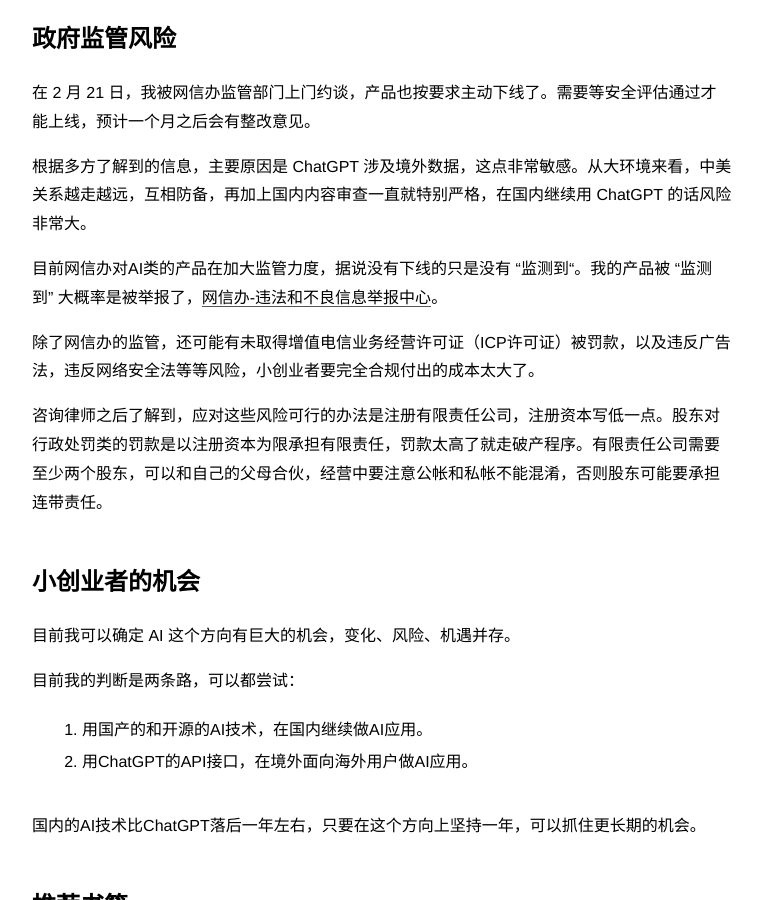
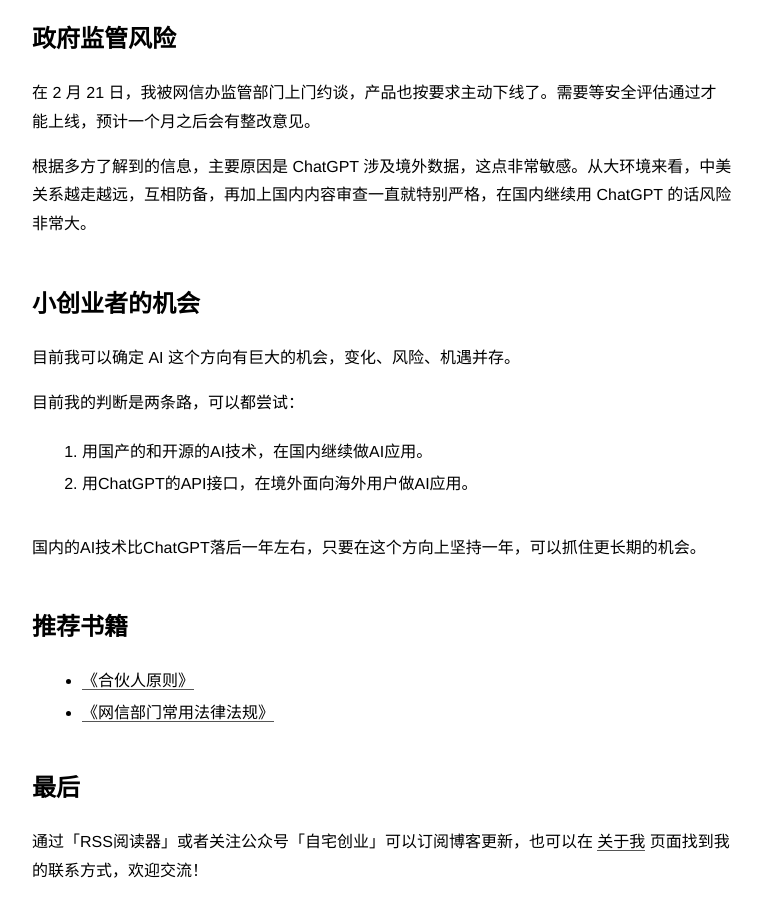
Before and after one commit to guyskk/guyskk.github.io, a Jekyll site: the page built from _posts/2023-03-07-onebiz-28.md, in a window 1280 px wide and 900 px high, scrolled down 1507 px. Shown: the whole window, without its empty margins (258-1020 px from the left). Built offline with Jekyll 4.4.1, drawn with Linux system fonts in a browser that asks for light colours; comment, search, counter and statistics services are not loaded.

Commit message:
update onebiz 28

```diff
--- a/_posts/2023-03-07-onebiz-28.md
+++ b/_posts/2023-03-07-onebiz-28.md
@@ -41,12 +41,6 @@
 
 根据多方了解到的信息，主要原因是 ChatGPT 涉及境外数据，这点非常敏感。从大环境来看，中美关系越走越远，互相防备，再加上国内内容审查一直就特别严格，在国内继续用 ChatGPT 的话风险非常大。
 
-目前网信办对AI类的产品在加大监管力度，据说没有下线的只是没有 “监测到“。我的产品被 “监测到” 大概率是被举报了，[网信办-违法和不良信息举报中心](https://www.12377.cn/)。
-
-除了网信办的监管，还可能有未取得增值电信业务经营许可证（ICP许可证）被罚款，以及违反广告法，违反网络安全法等等风险，小创业者要完全合规付出的成本太大了。
-
-咨询律师之后了解到，应对这些风险可行的办法是注册有限责任公司，注册资本写低一点。股东对行政处罚类的罚款是以注册资本为限承担有限责任，罚款太高了就走破产程序。有限责任公司需要至少两个股东，可以和自己的父母合伙，经营中要注意公帐和私帐不能混淆，否则股东可能要承担连带责任。
-
 ## 小创业者的机会
 
 目前我可以确定 AI 这个方向有巨大的机会，变化、风险、机遇并存。
```
